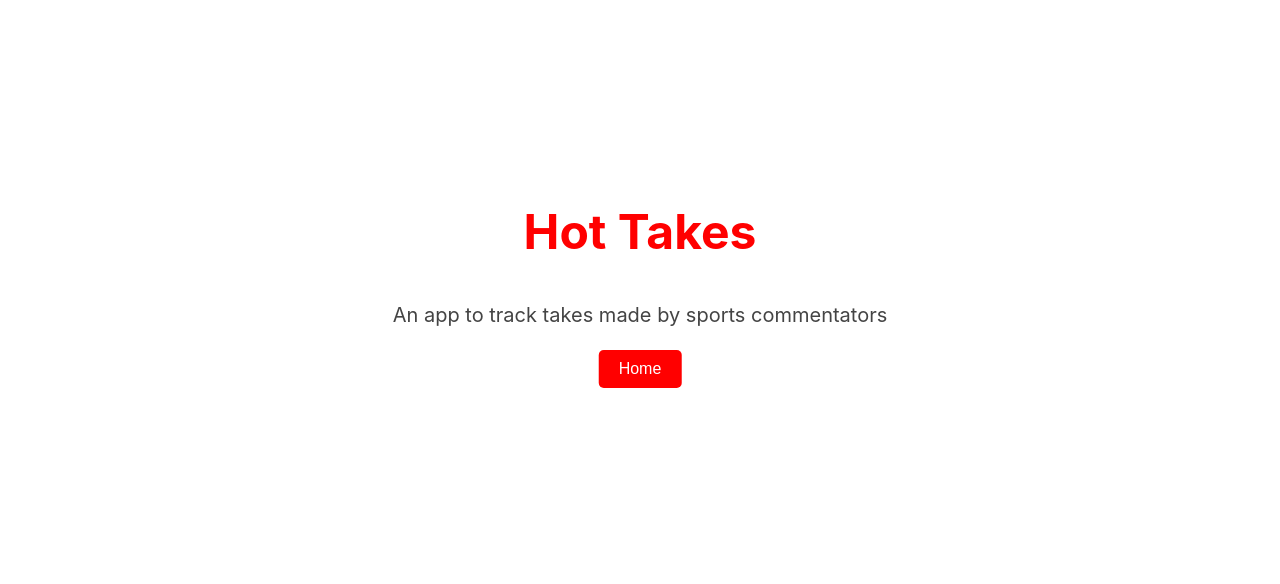
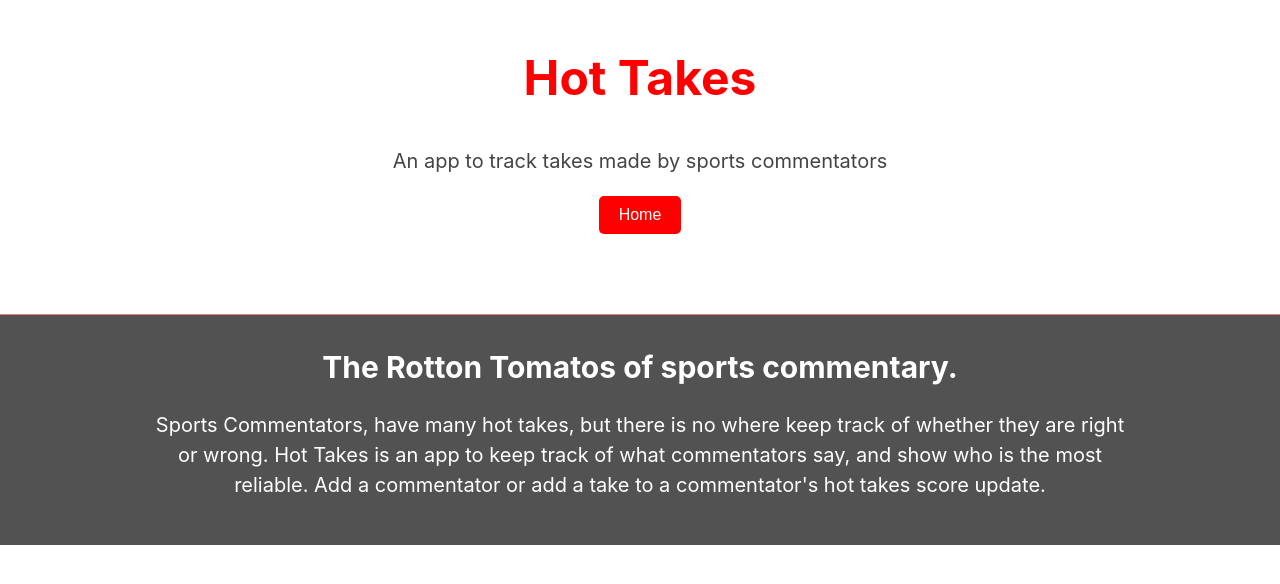
Before and after one commit to robitaille1/hot-takes-app, a React (Create React App) app: page / in a window 1280 px wide. Shown: the part 108-692 px from the top of the page. Built offline with nearby package versions, Linux system fonts and the light colour scheme.

Commit message:
added landing page app description

```diff
--- a/src/Components/LandingPage/LandingPage.css
+++ b/src/Components/LandingPage/LandingPage.css
@@ -12,14 +12,11 @@ body {
   }
 
   .center {
-    position: fixed;
-    top: 50%;
-    left: 50%;
-    transform: translate(-50%, -50%);
+    margin-top: 150px;
   }
 
   .landing {
-    height: 100vh;
+    height: 80h;
     width: 100vw;
   }
 
@@ -41,3 +38,11 @@ body {
   .landing-button:hover {
     box-shadow: 0 12px 16px 0 rgba(0,0,0,0.24), 0 17px 50px 0 rgba(0,0,0,0.19);
   }
+
+  .app-info {
+    margin-top: 80px;
+    background: rgb(83, 82, 82);
+    color: white;
+    border-top: 1px solid rgb(248, 122, 122);
+    padding: 25px 150px;
+  }
--- a/src/Components/LandingPage/LandingPage.js
+++ b/src/Components/LandingPage/LandingPage.js
@@ -16,6 +16,10 @@ function LandingPage() {
                 </Link>
             </div>
         </div>
+        <div className="app-info">
+            <h2>The Rotton Tomatos of sports commentary.</h2>
+            <p>Sports Commentators, have many hot takes, but there is no where keep track of whether they are right or wrong. Hot Takes is an app to keep track of what commentators say, and show who is the most reliable. Add a commentator or add a take to a commentator's hot takes score update.</p>
+            </div>
       </main>
     );
   }
--- a/src/STORE.js
+++ b/src/STORE.js
@@ -11,7 +11,7 @@ export default {
       {
         "id": "b07161a6-ffaf-11e8-8eb2-f2801f1b9fd1",
         "name": "Dave Portnoy",
-        "network": "Barstool Sports",
+        "network": "Dave Portnoy",
         "twitter": "https://twitter.com/stoolpresidente",
         "instagram": "https://www.instagram.com/stoolpresidente/",
         "about": "David Portnoy is an American internet celebrity, blogger, and founder of the satirical sports and pop culture blog Barstool Sports."
```
